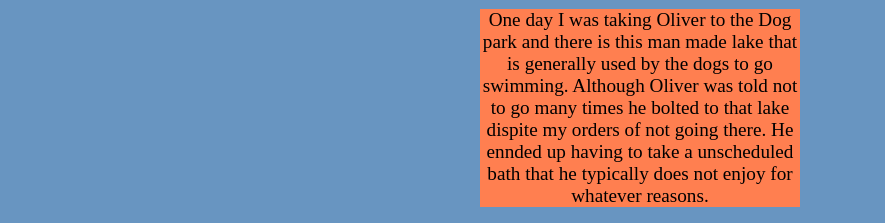
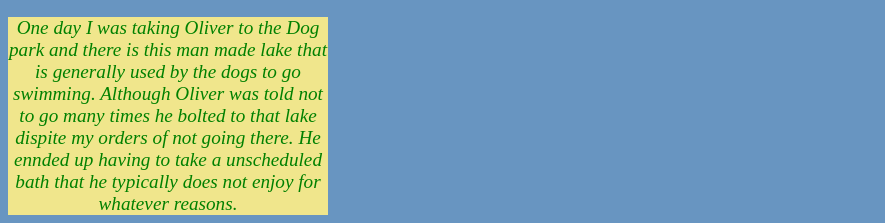
Before and after one commit to Cleared-Talent-CodeCamp-Oct-2022/js-assignment-4-html-me-something-aqluong, a website: page index.html in a window 1280 px wide. Shown: the part 1935-2158 px from the top of the page, without its empty margins (0-885 px from the left). Drawn offline with Linux system fonts and the light colour scheme.

Commit message:
All requirements added

```diff
--- a/index.html
+++ b/index.html
@@ -7,7 +7,7 @@
 </head>
 
 <body>
-   <h1>OLIVER - THE GREATEST DOG EVER</h1>
+   <div id="mainHeading"><h1>OLIVER - THE GREATEST DOG EVER</h1></div>
    <img src="images/IMG_0445.jpeg" alt="Oliver looking out yonder" width="350" height="400" />
    <div id="background"><p>Loving, adorable, smart, goofy. These are just some of the word that can be used to describe our family member.
       Although very friendly and kind to everyone that will pay it any sort of attention, he's a free spirit that does
@@ -29,7 +29,7 @@
       <li>He does not like other dogs but will get along with them, prefers humans.</li>
    </artice>
    <h2 class="color">Random Story Time</h2>
-   <div id="background"><p>One day I was taking Oliver to the Dog park and there is this man made lake that is generally used by the dogs to
+   <div id="testP"><p class="funParagraph">One day I was taking Oliver to the Dog park and there is this man made lake that is generally used by the dogs to
       go swimming. Although Oliver was told not to go many times he bolted to that lake dispite my orders of not going
       there. He ennded up having to take a unscheduled bath that he typically does not enjoy for whatever reasons.</p></div>
       <img src="images/IMG_0597.jpeg" alt="Wet do at the dog park"
--- a/styles.css
+++ b/styles.css
@@ -1,7 +1,6 @@
 body {
 	width: 25%;
 	max-width:max-content;
-	margin: 0 auto;
 	background-color: rgb(104, 149, 193);
 	font-size:larger;
     text-align: center;
@@ -15,11 +14,25 @@ h1, h2, h3 {
 .color {
     color:darkviolet;
 }
+.funParagraph{
+    color:green;
+}
 /* ID */
 #background{
     background-color:coral;
+}
+#mainHeading{
+    color:red;
+    background-color:goldenrod;
+}
+#testP{
+    font-style: italic;
+    background-color: khaki;
 }
 /* element */
 li{
     background-color: gold;
 }
+body{
+    margin: 8px;
+}
```
